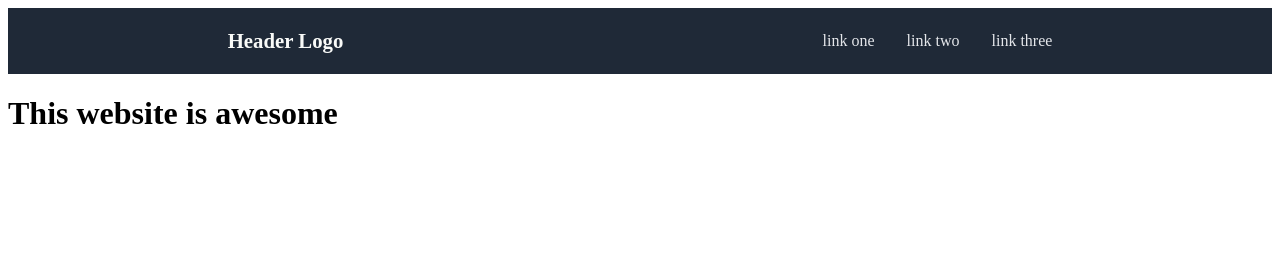
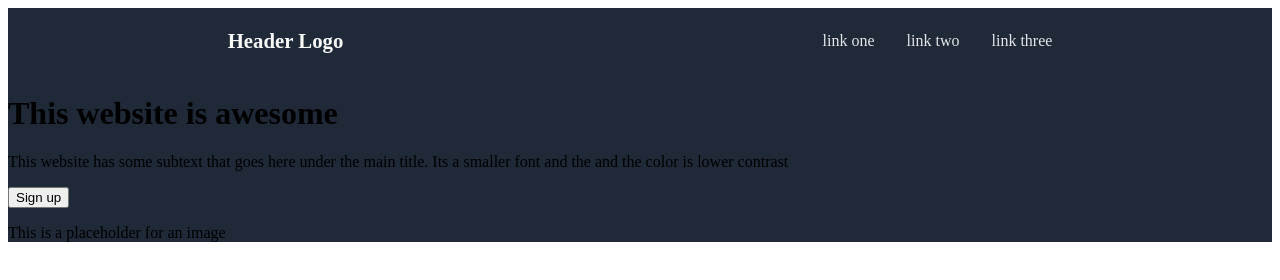
Before and after one commit to xBioTech/Landing-Page, a plain HTML site: page index.html in a window 1280 px wide. Drawn offline with Linux system fonts and the light colour scheme.

Commit message:
Add HTML for Header Main section

```diff
--- a/index.html
+++ b/index.html
@@ -23,7 +23,9 @@
 </div>
 <div class="header-main-text">
 <h1>This website is awesome</h1>
-
+<p>This website has some subtext that goes here under the main title. Its a smaller font and the and the color is lower contrast</p>
+<button>Sign up</button>
+<div class="header-main-right"><p>This is a placeholder for an image</p></div>
 </div>
 
 
--- a/style.css
+++ b/style.css
@@ -1,8 +1,11 @@
+.header{
+    background-color: #1F2937;
+}
+
 .flexbox{
     display: flex;
     justify-content: space-around;
     align-items: center;
-    background-color: #1F2937;
 }
 .header-left{
 color: #F9FAF8;
```
